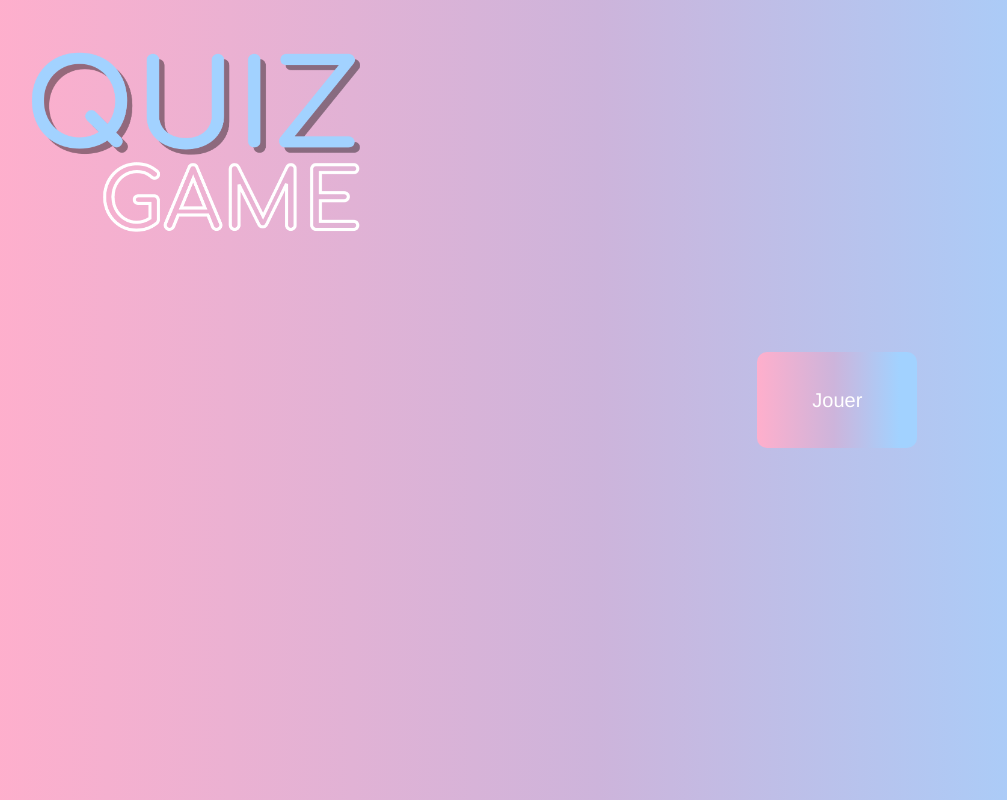
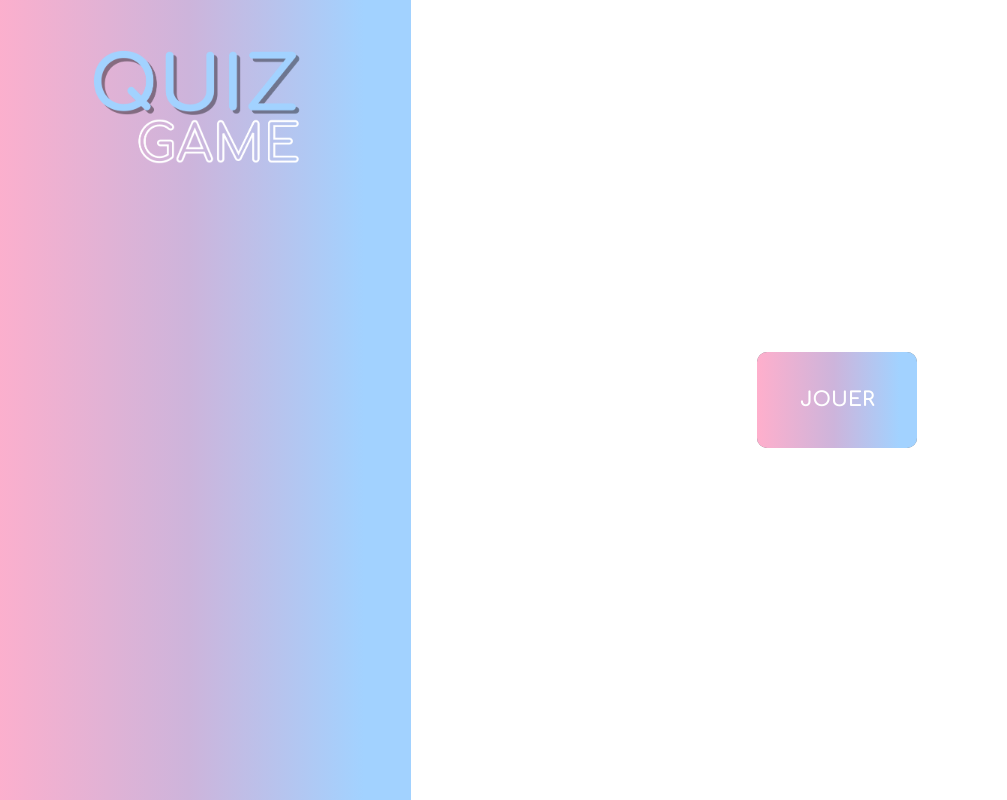
Before and after one commit to SchoebeP/quiz-game, a Vue app in the folder front/: page / in a window 1280 px wide. Shown: the whole page, without its empty margins (16-1023 px from the left). Built offline with nearby package versions, Linux system fonts and the light colour scheme.

Commit message:
Modification bouton

```diff
--- a/front/src/App.vue
+++ b/front/src/App.vue
@@ -27,7 +27,7 @@ export default {
 @import '/src/assets/scss/custom.scss';
 
 #app {
-  font-family: Avenir, Helvetica, Arial, sans-serif;
+  font-family: $font;
   -webkit-font-smoothing: antialiased;
   -moz-osx-font-smoothing: grayscale;
   text-align: center;
@@ -36,7 +36,7 @@ export default {
 }
 
 .page-content {
-  background: $gradient;
+  background: $white;
 }
 
 .landing-row {
--- a/front/src/components/Logo.vue
+++ b/front/src/components/Logo.vue
@@ -12,7 +12,7 @@ export default {
 
 <style lang="scss" scoped>
 .logo {
-  width: 80%;
+  width: 50%;
   height: auto;
 }
 </style>
--- a/front/src/components/PlayButton.vue
+++ b/front/src/components/PlayButton.vue
@@ -1,5 +1,5 @@
 <template>
-  <b-button class="cta glow-on-hover" size="lg">{{ msg }}</b-button>
+  <b-button class="cta glow-on-hover" size="lg" @click="$router.push('categories')">{{ msg }}</b-button>
 </template>
 
 <script>
@@ -19,18 +19,20 @@ export default {
     height: 6rem;
     border: none;
     outline: none;
-    color: #fff;
-    background: transparent;
+    color: $white;
     cursor: pointer;
     position: relative;
     z-index: 0;
     border-radius: 10px;
     transition: all .18s ease-in-out;
+
+    text-transform: uppercase;
+    font-weight: 800;
 }
 
 .glow-on-hover:before {
     content: '';
-    background: linear-gradient(45deg, #ff0000, #ff7300, #fffb00, #48ff00, #00ffd5, #002bff, #7a00ff, #ff00c8, #ff0000);
+    background: $gradient;
     position: absolute;
     top: -2px;
     left:-2px;
@@ -45,13 +47,6 @@ export default {
     border-radius: 10px;
 }
 
-.glow-on-hover:active {
-    color: #000
-}
-
-.glow-on-hover:active:after {
-    background: transparent;
-}
 
 .glow-on-hover:hover:before {
     opacity: 1;
--- a/front/src/components/SideBar.vue
+++ b/front/src/components/SideBar.vue
@@ -27,7 +27,7 @@ export default {
   top: 0;
   left: 0;
   height: 100vh;
-  background: transparent;
+  background: $gradient;
 
   a {
     font-weight: bold;
```
